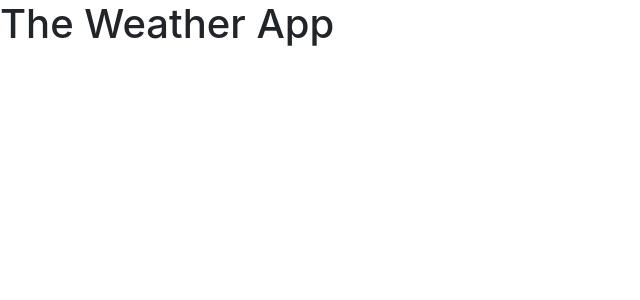
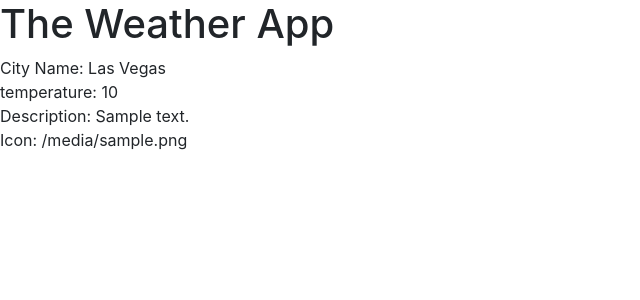
Before and after one commit to ppolle/weather_app, a Django app: page / in a window 1280 px wide. Shown: the top 300 px of the page, without its empty margins (0-640 px from the left). Run offline with Django 3.2, Linux system fonts and the light colour scheme; tables that the repository leaves empty hold one stand-in row (values such as "Sample post"); a database or web service that is not in the repository returns one stand-in record (values such as "Sample title"); data that the repository does not hold is empty; some libraries are stand-ins or nearby versions.

Commit message:
this commit will update static renderin of weather api data onto the application

```diff
--- a/requirements.txt
+++ b/requirements.txt
@@ -1,3 +1,9 @@
+certifi==2018.4.16
+chardet==3.0.4
 Django==1.11
+idna==2.7
 pkg-resources==0.0.0
+python-decouple==3.1
 pytz==2018.5
+requests==2.19.1
+urllib3==1.23
--- a/weather/templates/index/index.html
+++ b/weather/templates/index/index.html
@@ -14,6 +14,10 @@
   </head>
   <body>
     <h1>The Weather App</h1>
+    City Name: {{city_weather.city}}<br>
+    temperature: {{city_weather.temp}}<br>
+    Description: {{city_weather.description}}<br>
+    Icon: {{city_weather.icon}}
 
     <!-- jQuery (necessary for Bootstrap's JavaScript plugins) -->
     <script src="https://ajax.googleapis.com/ajax/libs/jquery/1.12.4/jquery.min.js"></script>
--- a/weather/views.py
+++ b/weather/views.py
@@ -1,8 +1,24 @@
 from django.shortcuts import render
+from django.conf import settings
+import requests
 
 # Create your views here.
 def index(request):
 	'''
 	View function to render the index page
 	'''
-	return render(request,'index/index.html')
+	endpoint = 'http://api.openweathermap.org/data/2.5/weather?q={city}&units=imperial&appid={weather_api}'
+	city = 'Las Vegas'
+	weather_api = settings.WEATHER_API
+	url = endpoint.format(city = city,weather_api = weather_api)
+
+	response = requests.get(url).json()
+
+	city_weather = {
+	'city':city,
+	'temp':response['main']['temp'],
+	'description':response['weather'][0]['description'],
+	'icon':response['weather'][0]['icon'],
+	}
+
+	return render(request,'index/index.html',{"city_weather":city_weather})
--- a/weatherApp/settings.py
+++ b/weatherApp/settings.py
@@ -11,6 +11,7 @@ https://docs.djangoproject.com/en/1.11/ref/settings/
 """
 
 import os
+from decouple import config
 
 # Build paths inside the project like this: os.path.join(BASE_DIR, ...)
 BASE_DIR = os.path.dirname(os.path.dirname(os.path.abspath(__file__)))
@@ -119,3 +120,4 @@ USE_TZ = True
 # https://docs.djangoproject.com/en/1.11/howto/static-files/
 
 STATIC_URL = '/static/'
+WEATHER_API = config('WEATHER_API', default='')
```
Also changed, not shown: README.md (added), 1 other file.
